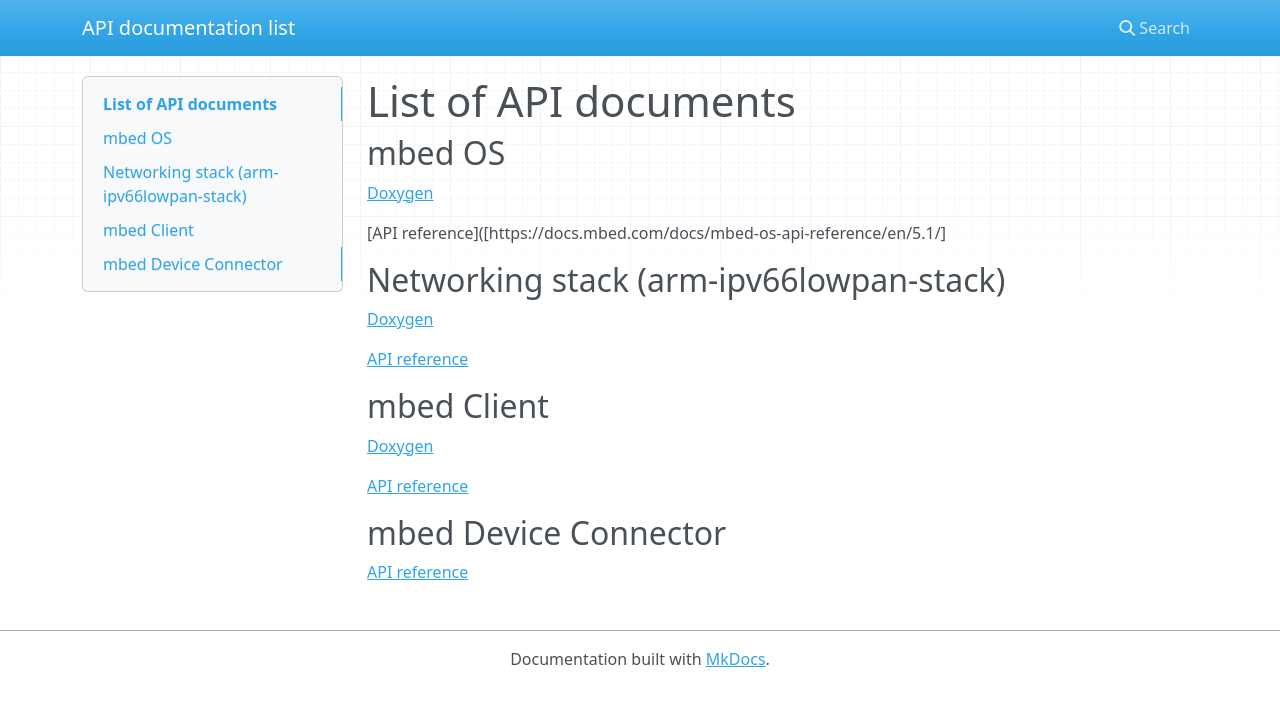
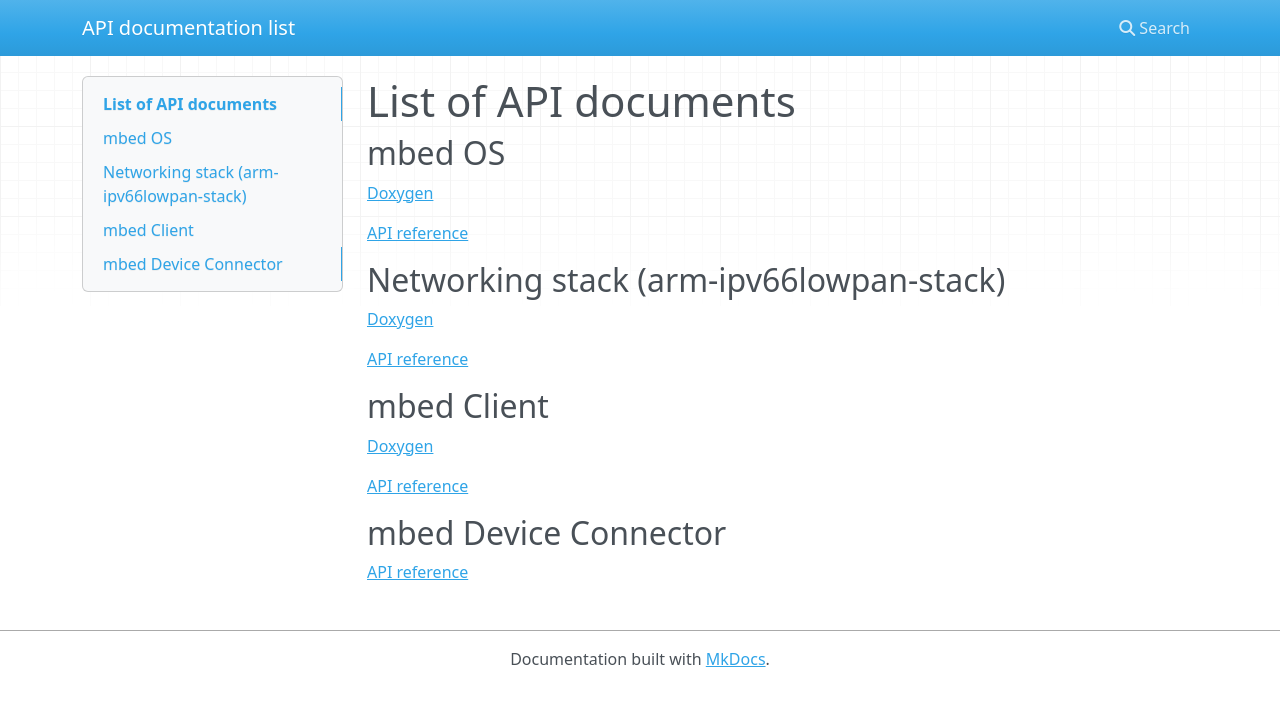
Before and after one commit to ARMmbed/API_docs_list, an MkDocs documentation site: the page built from Docs/index.md, in a window 1280 px wide. Shown: the top 706 px of the page. Built offline with MkDocs 1.6.1, drawn with Linux system fonts in a browser that asks for light colours; nearby versions of some CDN libraries; old or Windows-style settings are respelled for this version of MkDocs.

Commit message:
Updating links

```diff
--- a/Docs/index.md
+++ b/Docs/index.md
@@ -4,7 +4,7 @@
 
 [Doxygen](https://docs.mbed.com/docs/mbed-os-api/en/mbed-os-5.1.0/api/index.html)
 
-[API reference]([https://docs.mbed.com/docs/mbed-os-api-reference/en/5.1/]
+[API reference](https://docs.mbed.com/docs/mbed-os-api-reference/en/5.1/)
 
 ## Networking stack (arm-ipv66lowpan-stack)
 
```
